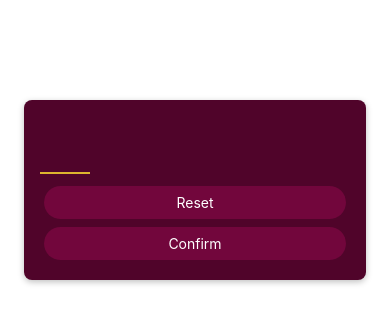
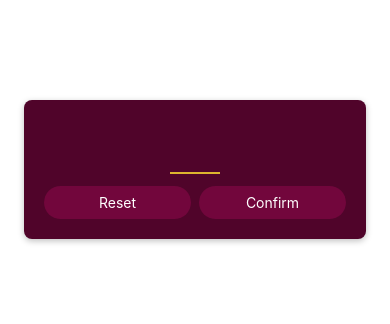
Before and after one commit to abhigyanhedau2/udemy-react-native, a React Native app in the folder section3-mini-game-app/: screen / in a window 390 px wide. Shown: the top 324 px of the page. Built offline with nearby package versions, Linux system fonts and the light colour scheme.

Commit message:
Shape StartGame Component

```diff
--- a/section3-mini-game-app/components/Buttons/PrimaryButton.js
+++ b/section3-mini-game-app/components/Buttons/PrimaryButton.js
@@ -16,7 +16,7 @@ const styles = StyleSheet.create({
     outerContainer: {
         borderRadius: 28,
         margin: 4,
-        overflow: 'hidden'
+        overflow: 'hidden',
     },
     innerContainer: {
         backgroundColor: "#72063c",
--- a/section3-mini-game-app/screens/StartGame.js
+++ b/section3-mini-game-app/screens/StartGame.js
@@ -3,6 +3,7 @@ import PrimaryButton from "../components/Buttons/PrimaryButton";
 
 export default function StartGame() {
     return <View style={styles.inputContainer}>
+        <View style={styles.textInputWrapper}>
             <TextInput
                 style={styles.numberInput}
                 maxLength={2}
@@ -11,8 +12,15 @@ export default function StartGame() {
             // autoCapitalize="none"
             // autoComplete={false}
             />
+        </View>
+        <View style={styles.buttonsWrapper}>
+            <View style={styles.buttonWrapper}>
                 <PrimaryButton>Reset</PrimaryButton>
+            </View>
+            <View style={styles.buttonWrapper}>
                 <PrimaryButton>Confirm</PrimaryButton>
+            </View>
+        </View>
     </View>
 }
 
@@ -30,6 +38,16 @@ const styles = StyleSheet.create({
         shadowRadius: 6,
         shadowOpacity: 0.25
     },
+    textInputWrapper: {
+        alignItems: "center",
+    },
+    buttonsWrapper: {
+        flexDirection: "row",
+        justifyContent: "space-evenly"
+    },
+    buttonWrapper: {
+        flex: 1
+    },
     numberInput: {
         width: 50,
         height: 50,
@@ -39,6 +57,6 @@ const styles = StyleSheet.create({
         borderBottomColor: "#ddb52f",
         color: "#ddb52f",
         marginVertical: 8,
-        fontWeight: "bold"
+        fontWeight: "bold",
     }
 });
```
Lines whose indentation alone changed are shown as unchanged.
